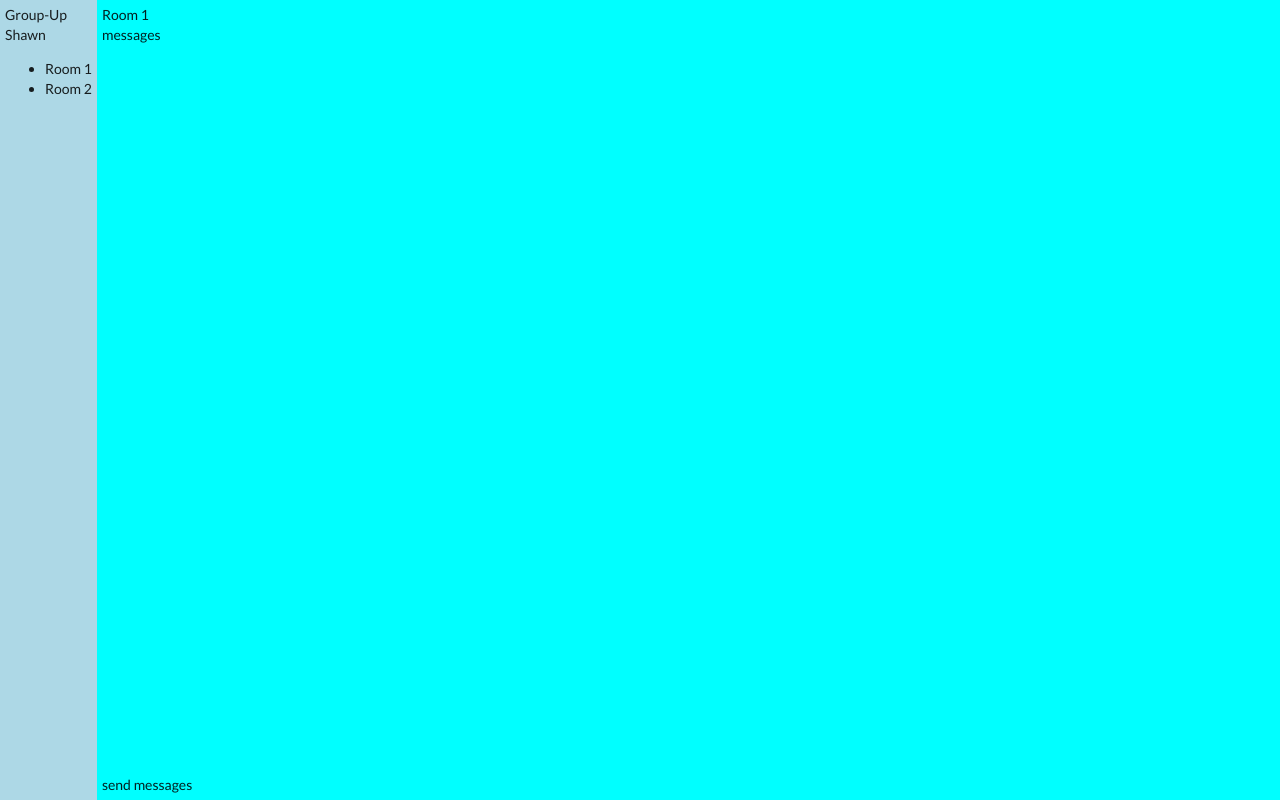
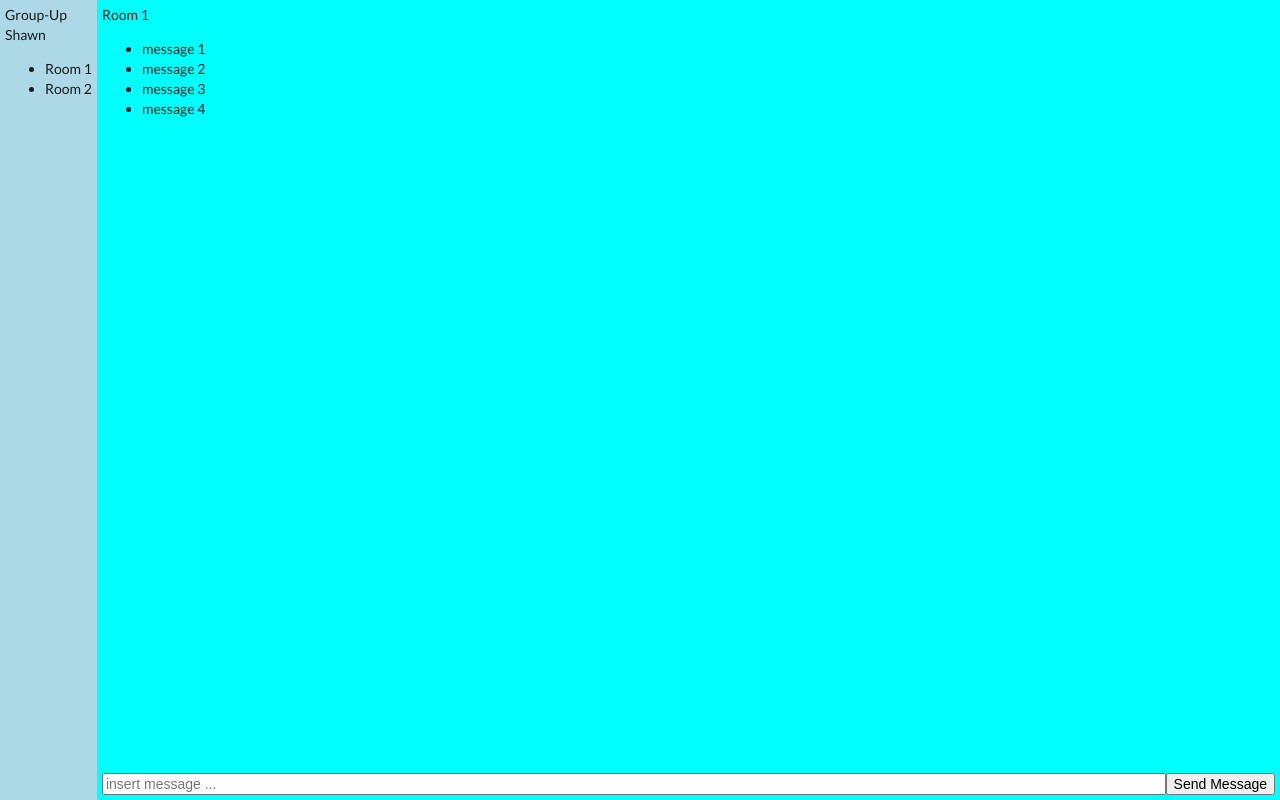
Before and after one commit to shawnantonucci/React-Group-Up, a React (Create React App) app: page / in a window 1280 px wide. Built offline with nearby package versions, Linux system fonts and the light colour scheme.

Commit message:
added chat input

```diff
--- a/src/components/ChatPanel.js
+++ b/src/components/ChatPanel.js
@@ -5,8 +5,18 @@ const ChatPanel = () => {
     return (
         <div className="ChatPanel">
             <div>Room 1</div>
-            <div style={{flexGrow: 1}}>messages</div>
-            <div>send messages</div>
+            <div style={{flexGrow: 1}}>
+                <ul>
+                    <li>message 1</li>
+                    <li>message 2</li>
+                    <li>message 3</li>
+                    <li>message 4</li>
+                </ul>
+            </div>
+            <div style={{display: "flex"}}>
+                <input style={{flexGrow: 1}} placeholder="insert message ..." />
+                <button>Send Message</button>
+            </div>
         </div>
     )
 }
```
